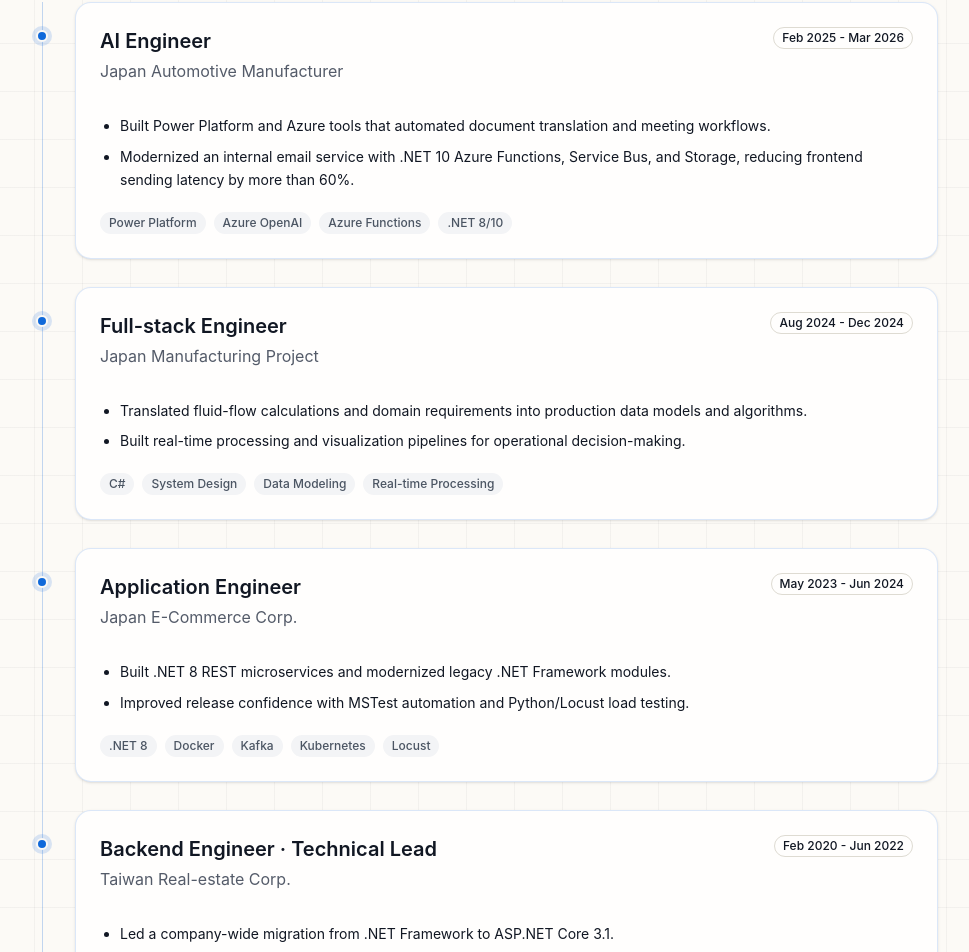
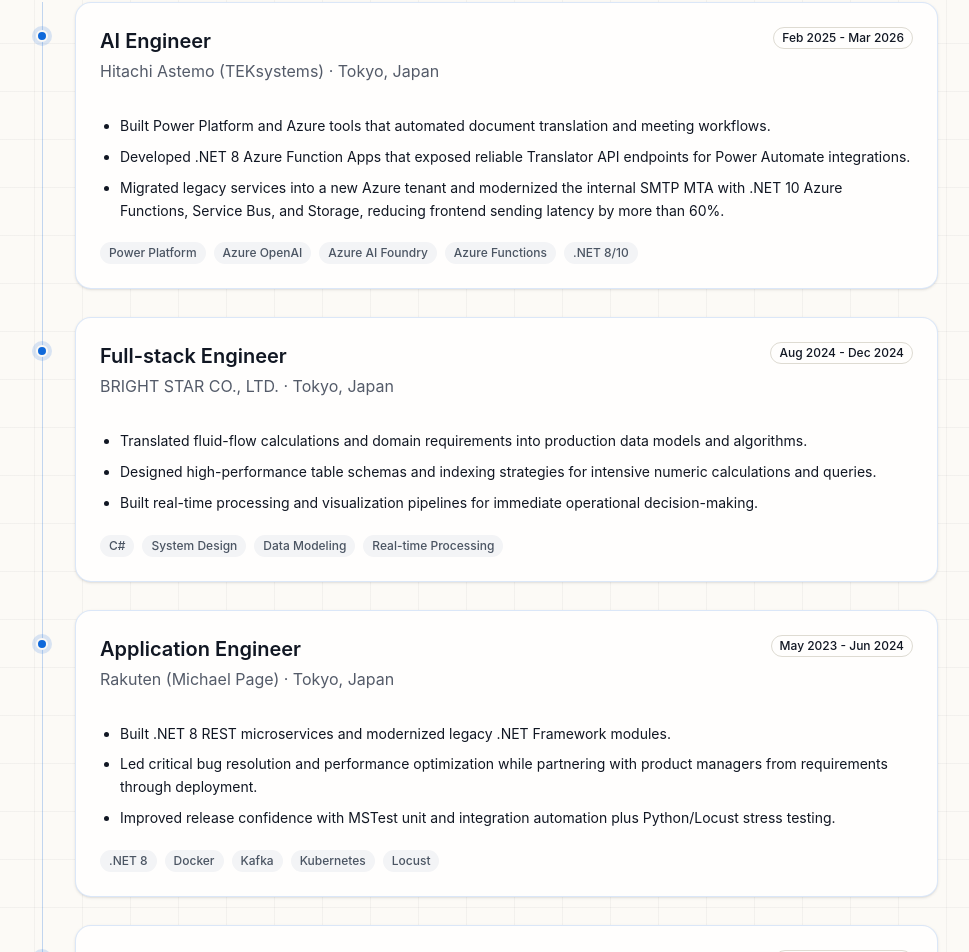
Before and after one commit to ken888686/ken888686.github.io, a Next.js app: page /experience in a window 1280 px wide. Shown: the part 389-1341 px from the top of the page, without its empty margins (150-1119 px from the left). Built offline with nearby package versions, Linux system fonts and the light colour scheme.

Commit message:
content: align experience with resume
Update company names, locations, responsibilities, achievements, and technologies to match the current resume.

```diff
--- a/content/experience.ts
+++ b/content/experience.ts
@@ -12,15 +12,17 @@ export const experiences: readonly Experience[] = [
   {
     id: "ai-engineer-2025",
     role: "AI Engineer",
-    company: "Japan Automotive Manufacturer",
+    company: "Hitachi Astemo (TEKsystems) · Tokyo, Japan",
     period: "Feb 2025 - Mar 2026",
     highlights: [
       "Built Power Platform and Azure tools that automated document translation and meeting workflows.",
-      "Modernized an internal email service with .NET 10 Azure Functions, Service Bus, and Storage, reducing frontend sending latency by more than 60%.",
+      "Developed .NET 8 Azure Function Apps that exposed reliable Translator API endpoints for Power Automate integrations.",
+      "Migrated legacy services into a new Azure tenant and modernized the internal SMTP MTA with .NET 10 Azure Functions, Service Bus, and Storage, reducing frontend sending latency by more than 60%.",
     ],
     technologies: [
       "Power Platform",
       "Azure OpenAI",
+      "Azure AI Foundry",
       "Azure Functions",
       ".NET 8/10",
     ],
@@ -29,11 +31,12 @@ export const experiences: readonly Experience[] = [
   {
     id: "full-stack-engineer-2024",
     role: "Full-stack Engineer",
-    company: "Japan Manufacturing Project",
+    company: "BRIGHT STAR CO., LTD. · Tokyo, Japan",
     period: "Aug 2024 - Dec 2024",
     highlights: [
       "Translated fluid-flow calculations and domain requirements into production data models and algorithms.",
-      "Built real-time processing and visualization pipelines for operational decision-making.",
+      "Designed high-performance table schemas and indexing strategies for intensive numeric calculations and queries.",
+      "Built real-time processing and visualization pipelines for immediate operational decision-making.",
     ],
     technologies: [
       "C#",
@@ -46,11 +49,12 @@ export const experiences: readonly Experience[] = [
   {
     id: "application-engineer-2023",
     role: "Application Engineer",
-    company: "Japan E-Commerce Corp.",
+    company: "Rakuten (Michael Page) · Tokyo, Japan",
     period: "May 2023 - Jun 2024",
     highlights: [
       "Built .NET 8 REST microservices and modernized legacy .NET Framework modules.",
-      "Improved release confidence with MSTest automation and Python/Locust load testing.",
+      "Led critical bug resolution and performance optimization while partnering with product managers from requirements through deployment.",
+      "Improved release confidence with MSTest unit and integration automation plus Python/Locust stress testing.",
     ],
     technologies: [".NET 8", "Docker", "Kafka", "Kubernetes", "Locust"],
     featured: true,
@@ -58,11 +62,12 @@ export const experiences: readonly Experience[] = [
   {
     id: "qa-engineer-2022",
     role: "QA Engineer",
-    company: "US Technology Corp.",
+    company: "Apple (TEKsystems) · Kanagawa, Japan",
     period: "Aug 2022 - May 2023",
     highlights: [
-      "Owned quality assurance for Chinese-language voice assistant experiences across multiple dialects.",
-      "Built automated regression and integration test suites with Swift and Apple testing frameworks.",
+      "Owned QA for Siri Chinese-language support across Simplified Chinese, Traditional Chinese, and Taiwanese.",
+      "Built automated regression and integration test suites with Swift 5 and Apple testing frameworks.",
+      "Analyzed test results, reported actionable defects, and proposed improvements to recognition and response quality.",
     ],
     technologies: ["Swift", "Test Automation", "Regression Testing", "Agile"],
     featured: false,
@@ -70,11 +75,13 @@ export const experiences: readonly Experience[] = [
   {
     id: "backend-engineer-2020",
     role: "Backend Engineer · Technical Lead",
-    company: "Taiwan Real-estate Corp.",
+    company: "Yungching Realty Co., Ltd. · Taipei, Taiwan",
     period: "Feb 2020 - Jun 2022",
     highlights: [
       "Led a company-wide migration from .NET Framework to ASP.NET Core 3.1.",
+      "Architected a real-estate Web API platform with 3D virtual tours, district search, and location-based services.",
       "Used Redis caching and batch processing to improve property search performance by 50%.",
+      "Integrated Google Maps APIs and maintained integration and unit tests with MSTest during the migration.",
     ],
     technologies: ["ASP.NET Core", "Redis", "SQL Server", "Google Maps API"],
     featured: true,
@@ -82,11 +89,12 @@ export const experiences: readonly Experience[] = [
   {
     id: "full-stack-engineer-2019",
     role: "Full-stack Engineer",
-    company: "Taiwan E-Commerce Corp.",
+    company: "Screea Corp. · Taipei, Taiwan",
     period: "Mar 2019 - Dec 2019",
     highlights: [
       "Developed ASP.NET Core and MySQL services for a high-traffic e-commerce platform.",
-      "Delivered rewards conversion, batch processing, and payment integration capabilities.",
+      "Delivered rewards-point conversion with WeChat Pay, transaction batch processing, and bulk email dispatch.",
+      "Partnered with UI/UX designers on a responsive frontend and contributed to initiatives that increased registered users by approximately 10%.",
     ],
     technologies: ["ASP.NET Core", "MySQL", "WeChat Pay", "PHP"],
     featured: false,
@@ -94,11 +102,12 @@ export const experiences: readonly Experience[] = [
   {
     id: "embedded-engineer-2016",
     role: "Embedded Software Engineer",
-    company: "Taiwan Manufacturing Corp.",
+    company: "Advantech Co., Ltd. · Taipei, Taiwan",
     period: "Aug 2016 - Mar 2019",
     highlights: [
       "Built C# Windows applications, C/C++ device integrations, and deployment tooling for embedded systems.",
-      "Reduced Windows installation and startup time by 50% and added Node-RED/Grafana observability.",
+      "Developed C/C++ device drivers and WiX Toolset installers for Windows 7/10 images.",
+      "Reduced Windows installation and startup time by 50% and added Node-RED/Grafana observability for real-time machine monitoring.",
     ],
     technologies: ["C#", "C/C++", "WiX Toolset", "Node-RED", "Grafana"],
     featured: false,
```
